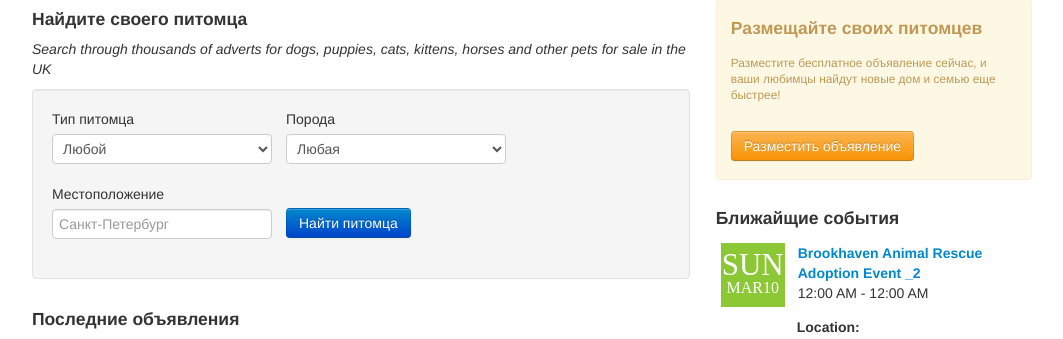
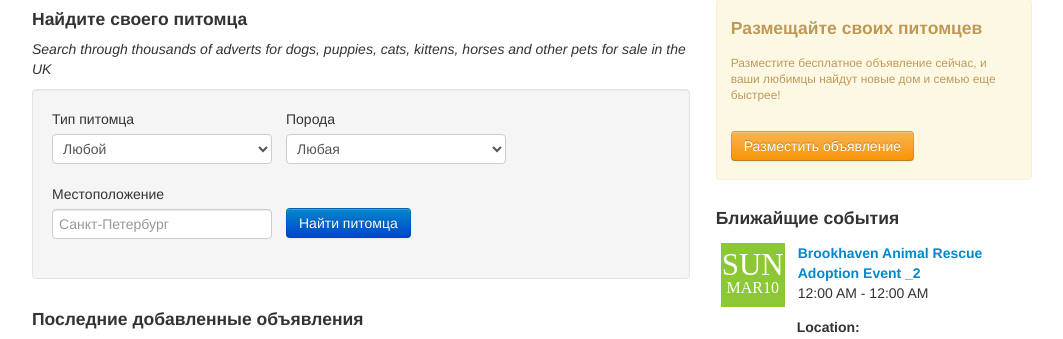
Before and after one commit to popovegor/povodochek, a Flask app: page / in a window 1280 px wide. Shown: the part 143-482 px from the top of the page, without its empty margins (108-1171 px from the left). Run offline with Flask 2, Linux system fonts and the light colour scheme; style sheets or scripts are compiled from the project's sources; some libraries are stand-ins or nearby versions.

Commit message:
refine 'main' page

```diff
--- a/src/templates/index_last_pets.html
+++ b/src/templates/index_last_pets.html
@@ -1,5 +1,5 @@
 <div id="idnexLastPets">
-    <h2>Последние объявления</h2>
+    <h2>Последние добавленные объявления</h2>
 
     <div id="myCarousel" class="carousel slide">
   <ol class="carousel-indicators">
```
